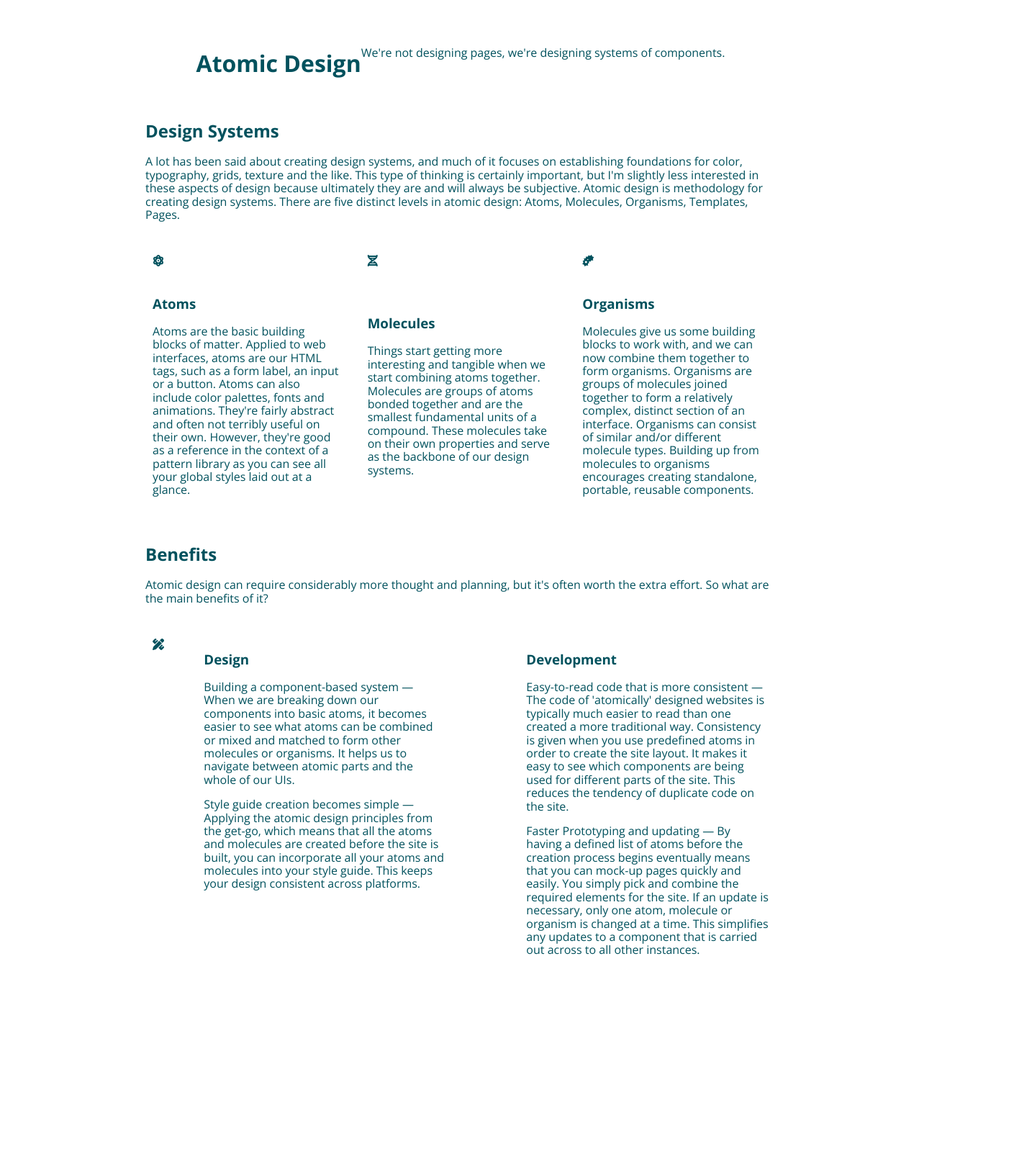
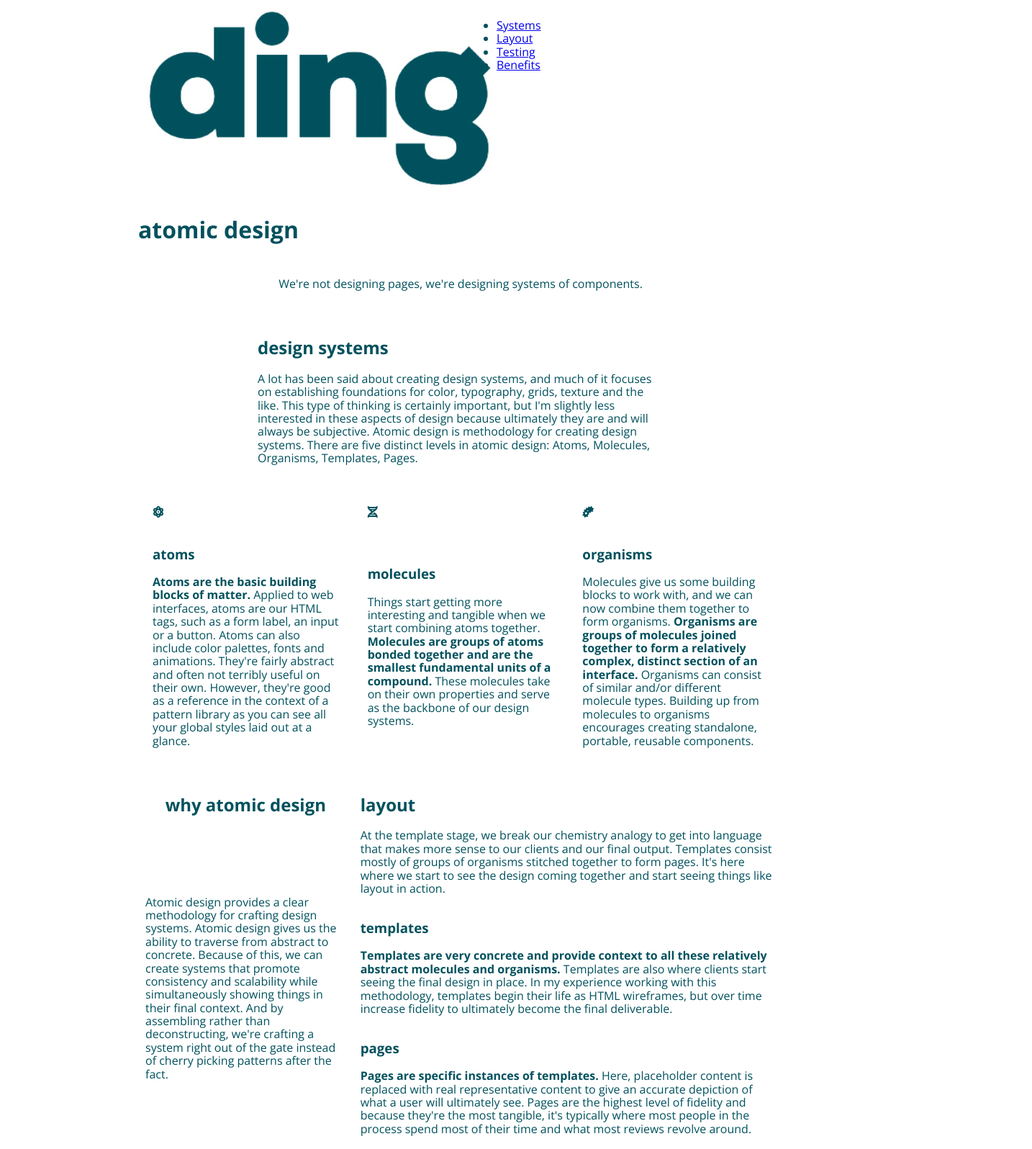
Before and after one commit to tshindollar/GDMA-2662-Assignment-2, a plain HTML site: page index.html in a window 1280 px wide. Shown: the top 1596 px of the page at 72% size, 1434 px wide, since content can reach past the window. Before the commit the page ends 1365 px from the top, so only its background shows below. Drawn offline with nearby package versions, Linux system fonts and the light colour scheme; some packages are replaced by stand-ins of ours; a script that the page names is missing.

Commit message:
11.10.22
Finished html

```diff
--- a/index.html
+++ b/index.html
@@ -23,27 +23,34 @@
         <div>
             <div class="wrapper row">
                 <div class="col-sm-12 col-lg-6">
-                    <img src="" alt="">
+                    <img src="img/logo-ding.jpg" alt="ding-logo" data-rjs="2">
                 </div>
                 <nav class="col-sm-12 col-lg-6">
-
+                    <ul>
+                        <li><a href="#systems">Systems</a></li>
+                        <li><a href="#layout">Layout</a></li>
+                        <li><a href="#testing">Testing</a></li>
+                        <li><a href="#benefits">Benefits</a></li>
+                    </ul>
                 </nav>
             </div>
         </div>
         <div>
-            <div class="row col-center">
-                <h1>Atomic Design</h1>
-                <p>We're not designing pages, we're designing systems of components.</p>
+            <div class="wrapper">
+                <h1>atomic design</h1>
+                <div class="row col-center">
+                    <p>We're not designing pages, we're designing systems of components.</p>
+                </div>
             </div>
         </div>
     </header>
 
     <main class="wrapper">
-        <section>
+        <section id="systems">
             <div class="row col-center">
-                <div>
+                <div class="col-sm-12 col-lg-8">
                     <header>
-                        <h2>Design Systems</h2>
+                        <h2>design systems</h2>
                     </header>
                     <p>A lot has been said about creating design systems, and much of it focuses on establishing foundations for color, typography, grids, texture and the like. This type of thinking is certainly important, but I'm slightly less interested in these aspects of design because ultimately they are and will always be subjective. Atomic design is methodology for creating design systems. There are five distinct levels in atomic design: Atoms, Molecules, Organisms, Templates, Pages.</p>
                 </div>
@@ -55,9 +62,9 @@
                     </div>
                     <div class="col-sm-10 col-lg-12">
                         <header>
-                            <h3>Atoms</h3>
+                            <h3>atoms</h3>
                         </header>
-                        <p>Atoms are the basic building blocks of matter. Applied to web interfaces, atoms are our HTML tags, such as a form label, an input or a button. Atoms can also include color palettes, fonts and animations. They're fairly abstract and often not terribly useful on their own. However, they're good as a reference in the context of a pattern library as you can see all your global styles laid out at a glance.</p>
+                        <p><b>Atoms are the basic building blocks of matter.</b> Applied to web interfaces, atoms are our HTML tags, such as a form label, an input or a button. Atoms can also include color palettes, fonts and animations. They're fairly abstract and often not terribly useful on their own. However, they're good as a reference in the context of a pattern library as you can see all your global styles laid out at a glance.</p>
                     </div>
                 </section>
 
@@ -68,9 +75,9 @@
 
                     <div class="col-sm-10 col-lg-12">
                         <header>
-                            <h3>Molecules</h3>
+                            <h3>molecules</h3>
                         </header>
-                        <p>Things start getting more interesting and tangible when we start combining atoms together. Molecules are groups of atoms bonded together and are the smallest fundamental units of a compound. These molecules take on their own properties and serve as the backbone of our design systems.</p>
+                        <p>Things start getting more interesting and tangible when we start combining atoms together. <b>Molecules are groups of atoms bonded together and are the smallest fundamental units of a compound.</b> These molecules take on their own properties and serve as the backbone of our design systems.</p>
                     </div>
                 </section>
 
@@ -80,23 +87,68 @@
                     </div>
                     <div class="col-sm-10 col-lg-12">
                         <header>
-                            <h3>Organisms</h3>
+                            <h3>organisms</h3>
                         </header>
-                        <p>Molecules give us some building blocks to work with, and we can now combine them together to form organisms. Organisms are groups of molecules joined together to form a relatively complex, distinct section of an interface. Organisms can consist of similar and/or different molecule types. Building up from molecules to organisms encourages creating standalone, portable, reusable components.</p>
+                        <p>Molecules give us some building blocks to work with, and we can now combine them together to form organisms. <b>Organisms are groups of molecules joined together to form a relatively complex, distinct section of an interface.</b> Organisms can consist of similar and/or different molecule types. Building up from molecules to organisms encourages creating standalone, portable, reusable components.</p>
                     </div>
                 </section>
 
             </div>
         </section>
 
-        <section>
+        <div class="row" id="layout">
+
+            <section class="row col-center col-sm-12 col-lg-4">
+                <header>
+                    <h2>why atomic design</h2>
+                </header>
+                <p>Atomic design provides a clear methodology for crafting design systems. Atomic design gives us the ability to traverse from abstract to concrete. Because of this, we can create systems that promote consistency and scalability while simultaneously showing things in their final context. And by assembling rather than deconstructing, we're crafting a system right out of the gate instead of cherry picking patterns after the fact.</p>
+            </section>
+
+            <section class="col-sm-12 col-lg-8">
+                <header>
+                    <h2>layout</h2>
+                    <p>At the template stage, we break our chemistry analogy to get into language that makes more sense to our clients and our final output. Templates consist mostly of groups of organisms stitched together to form pages. It's here where we start to see the design coming together and start seeing things like layout in action.</p>
+                </header>
+
+                <div class="row">
+                    <section>
+                        <header>
+                            <h3>templates</h3>
+                        </header>
+                        <p><b>Templates are very concrete and provide context to all these relatively abstract molecules and organisms.</b> Templates are also where clients start seeing the final design in place. In my experience working with this methodology, templates begin their life as HTML wireframes, but over time increase fidelity to ultimately become the final deliverable.</p>
+                    </section>
+
+                    <section>
+                        <header>
+                            <h3>pages</h3>
+                        </header>
+                        <p><b>Pages are specific instances of templates.</b> Here, placeholder content is replaced with real representative content to give an accurate depiction of what a user will ultimately see. Pages are the highest level of fidelity and because they're the most tangible, it's typically where most people in the process spend most of their time and what most reviews revolve around.</p>
+                    </section>
+                </div>
+            </section>
+        </div>
+
+        <section class="row" id="testing">
+            <div class="col-lg-5">
+                <img src="img/balloon-rainbow.jpg" alt="ding-logo" data-rjs="2">
+            </div>
+            <div class="col-sm-12 col-lg-7">
+                <header>
+                    <h2>testing the system</h2>
+                </header>
+                <p>The page stage is essential as it's where we test the effectiveness of the design system. Viewing everything in context allows us to loop back to modify our molecules, organisms, and templates to better address the real context of the design.</p>
+
+                <p>Pages are also the place to test variations in templates. For example, you might want to articulate what a headline containing 40 characters looks like, but also demonstrate what 340 characters looks like. What does it look like when a user has one item in their shopping cart versus 10 items with a discount code applied? Again, these specific instances influence how we loop back through and construct our system.</p>
+            </div>
+        </section>
+
+        <section id="benefits">
             <div class="row col-center">
-                <div>
-                    <header>
-                        <h2>Benefits</h2>
-                    </header>
+                <header>
+                    <h2>benefits</h2>
                     <p>Atomic design can require considerably more thought and planning, but it's often worth the extra effort. So what are the main benefits of it?</p>
-                </div>
+                </header>
             </div>
 
             <div class="row">
@@ -106,37 +158,53 @@
                     </div>
                     <div class="col-sm-12 col-lg-10">
                         <header>
-                            <h3>Design</h3>
+                            <h3>design</h3>
                         </header>
-                        <p>Building a component-based system — When we are breaking down our components into basic atoms, it becomes easier to see what atoms can be combined or mixed and matched to form other molecules or organisms. It helps us to navigate between atomic parts and the whole of our UIs.</p>
+                        <p><b>Building a component-based system</b> &mdash; When we are breaking down our components into basic atoms, it becomes easier to see what atoms can be combined or mixed and matched to form other molecules or organisms. It helps us to navigate between atomic parts and the whole of our UIs.</p>
 
-                        <p>Style guide creation becomes simple — Applying the atomic design principles from the get-go, which means that all the atoms and molecules are created before the site is built, you can incorporate all your atoms and molecules into your style guide. This keeps your design consistent across platforms.</p>
+                        <p><b>Style guide creation becomes simple</b> &mdash; Applying the atomic design principles from the get-go, which means that all the atoms and molecules are created before the site is built, you can incorporate all your atoms and molecules into your style guide. This keeps your design consistent across platforms.</p>
                     </div>
                 </section>
 
                 <section class="row col-sm-12 col-lg-6">
                     <div class="col-sm-12 col-lg-2">
-
+                        <i class="fa-solid fa-code"></i>
                     </div>
                     <div class="col-sm-12 col-lg-10">
                         <header>
-                            <h3>Development</h3>
+                            <h3>development</h3>
                         </header>
-                        <p>Easy-to-read code that is more consistent — The code of 'atomically' designed websites is typically much easier to read than one created a more traditional way. Consistency is given when you use predefined atoms in order to create the site layout. It makes it easy to see which components are being used for different parts of the site. This reduces the tendency of duplicate code on the site.</p>
+                        <p><b>Easy-to-read code that is more consistent</b> &mdash; The code of 'atomically' designed websites is typically much easier to read than one created a more traditional way. Consistency is given when you use predefined atoms in order to create the site layout. It makes it easy to see which components are being used for different parts of the site. This reduces the tendency of duplicate code on the site.</p>
 
-                        <p>Faster Prototyping and updating — By having a defined list of atoms before the creation process begins eventually means that you can mock-up pages quickly and easily. You simply pick and combine the required elements for the site. If an update is necessary, only one atom, molecule or organism is changed at a time. This simplifies any updates to a component that is carried out across to all other instances.</p>
+                        <p><b>Faster Prototyping and updating</b> &mdash; By having a defined list of atoms before the creation process begins eventually means that you can mock-up pages quickly and easily. You simply pick and combine the required elements for the site. If an update is necessary, only one atom, molecule or organism is changed at a time. This simplifies any updates to a component that is carried out across to all other instances.</p>
                     </div>
                 </section>
             </div>
+        </section>
+    </main>
+    <footer>
+        <div class="wrapper row">
+            <nav class="col-sm-12 col-lg-10">
+                <ul>
+                    <li><a href="#systems">Systems</a></li>
+                    <li><a href="#layout">Layout</a></li>
+                    <li><a href="#testing">Testing</a></li>
+                    <li><a href="#benefits">Benefits</a></li>
+                </ul>
+            </nav>
 
-        </section>
-
-    </main>
+            <div class="col-sm-12 col-lg-2">
+                <img src="img/logo-ding.jpg" alt="" data-rjs="2">
+                <h4>Atomic Design</h4>
+                <p><a href="https://bradfrost.com/blog/post/atomic-web-design/"></a>By Brad Frost</p>
+            </div>
+        </div>
+    </footer>
 
 
     <script src="https://ajax.googleapis.com/ajax/libs/jquery/3.6.1/jquery.min.js"></script>
 
-    <script src="js/retina.js"></script>
+    <script src="js/functions.js"></script>
 
 </body>
 </html>
```
Also changed, not shown: img/balloon-rainbow@2x.jpg (added), img/logo-ding@2x.jpg (added), 1 other file.
